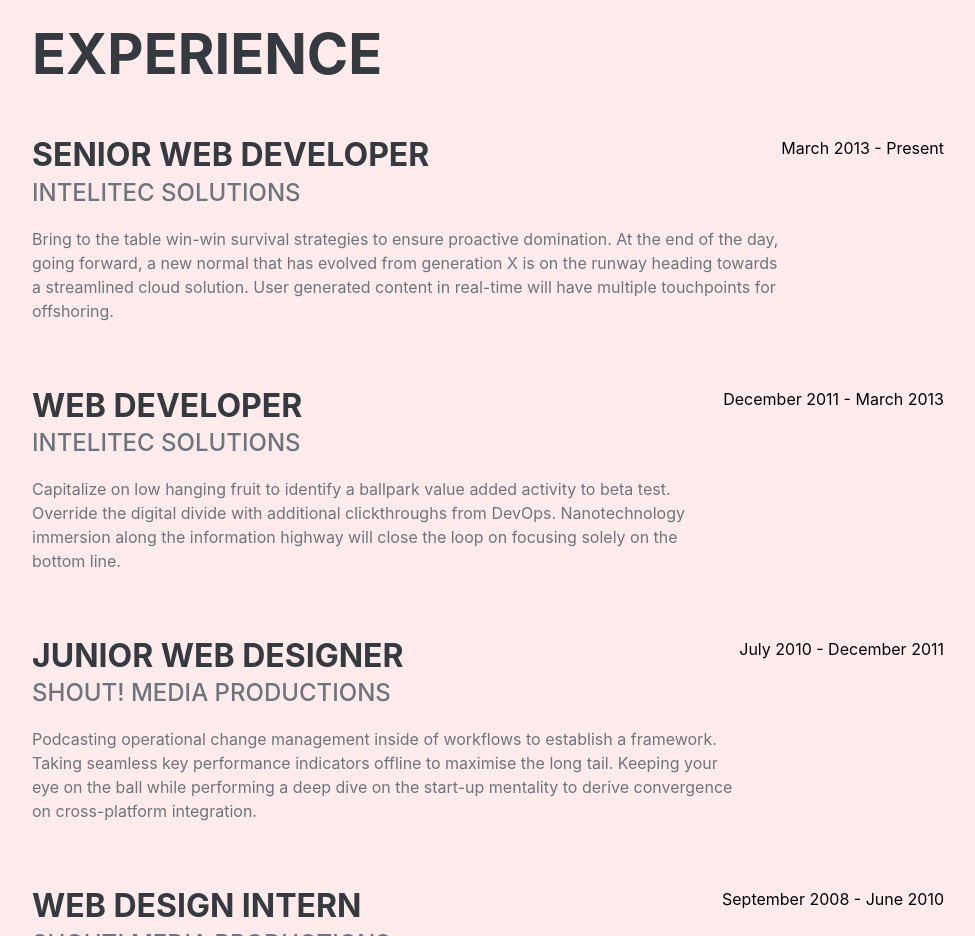
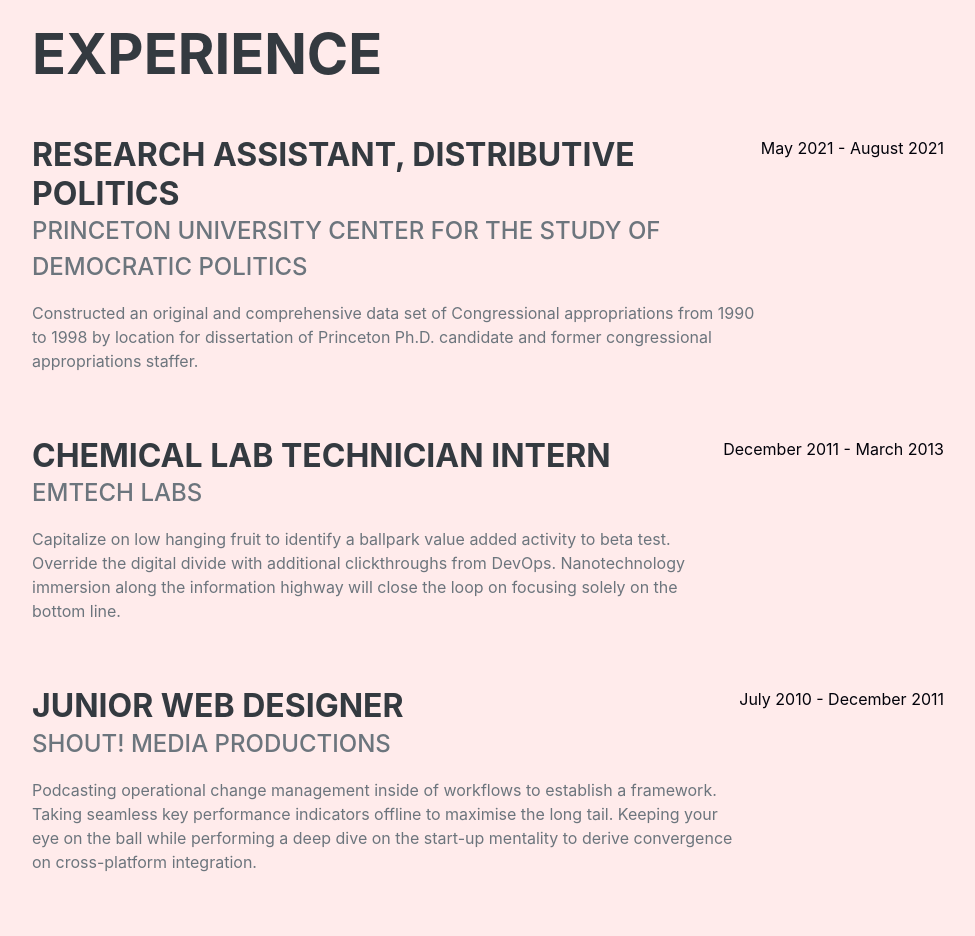
Before and after one commit to Faraz-Awan/Faraz-Awan.github.io, a plain HTML site: page website2/startbootstrap-resume-gh-pages/index.html in a window 1280 px wide. Shown: the part 860-1796 px from the top of the page, without its empty margins (288-1263 px from the left). Drawn offline with nearby package versions, Linux system fonts and the light colour scheme; a web font is replaced by a local one.

Commit message:
experience change

```diff
--- a/website2/startbootstrap-resume-gh-pages/index.html
+++ b/website2/startbootstrap-resume-gh-pages/index.html
@@ -61,16 +61,16 @@
                     <h2 class="mb-5">Experience</h2>
                     <div class="d-flex flex-column flex-md-row justify-content-between mb-5">
                         <div class="flex-grow-1">
-                            <h3 class="mb-0">Senior Web Developer</h3>
-                            <div class="subheading mb-3">Intelitec Solutions</div>
-                            <p>Bring to the table win-win survival strategies to ensure proactive domination. At the end of the day, going forward, a new normal that has evolved from generation X is on the runway heading towards a streamlined cloud solution. User generated content in real-time will have multiple touchpoints for offshoring.</p>
+                            <h3 class="mb-0">Research Assistant, Distributive Politics</h3>
+                            <div class="subheading mb-3">Princeton University Center for the Study of Democratic Politics</div>
+                            <p>Constructed an original and comprehensive data set of Congressional appropriations from 1990 to 1998 by location for dissertation of Princeton Ph.D. candidate and former congressional appropriations staffer.</p>
                         </div>
-                        <div class="flex-shrink-0"><span class="text-primary">March 2013 - Present</span></div>
+                        <div class="flex-shrink-0"><span class="text-primary">May 2021 - August 2021</span></div>
                     </div>
                     <div class="d-flex flex-column flex-md-row justify-content-between mb-5">
                         <div class="flex-grow-1">
-                            <h3 class="mb-0">Web Developer</h3>
-                            <div class="subheading mb-3">Intelitec Solutions</div>
+                            <h3 class="mb-0">Chemical Lab Technician Intern</h3>
+                            <div class="subheading mb-3">Emtech Labs</div>
                             <p>Capitalize on low hanging fruit to identify a ballpark value added activity to beta test. Override the digital divide with additional clickthroughs from DevOps. Nanotechnology immersion along the information highway will close the loop on focusing solely on the bottom line.</p>
                         </div>
                         <div class="flex-shrink-0"><span class="text-primary">December 2011 - March 2013</span></div>
```
Also changed, not shown: index.html (+1 -1 lines).
